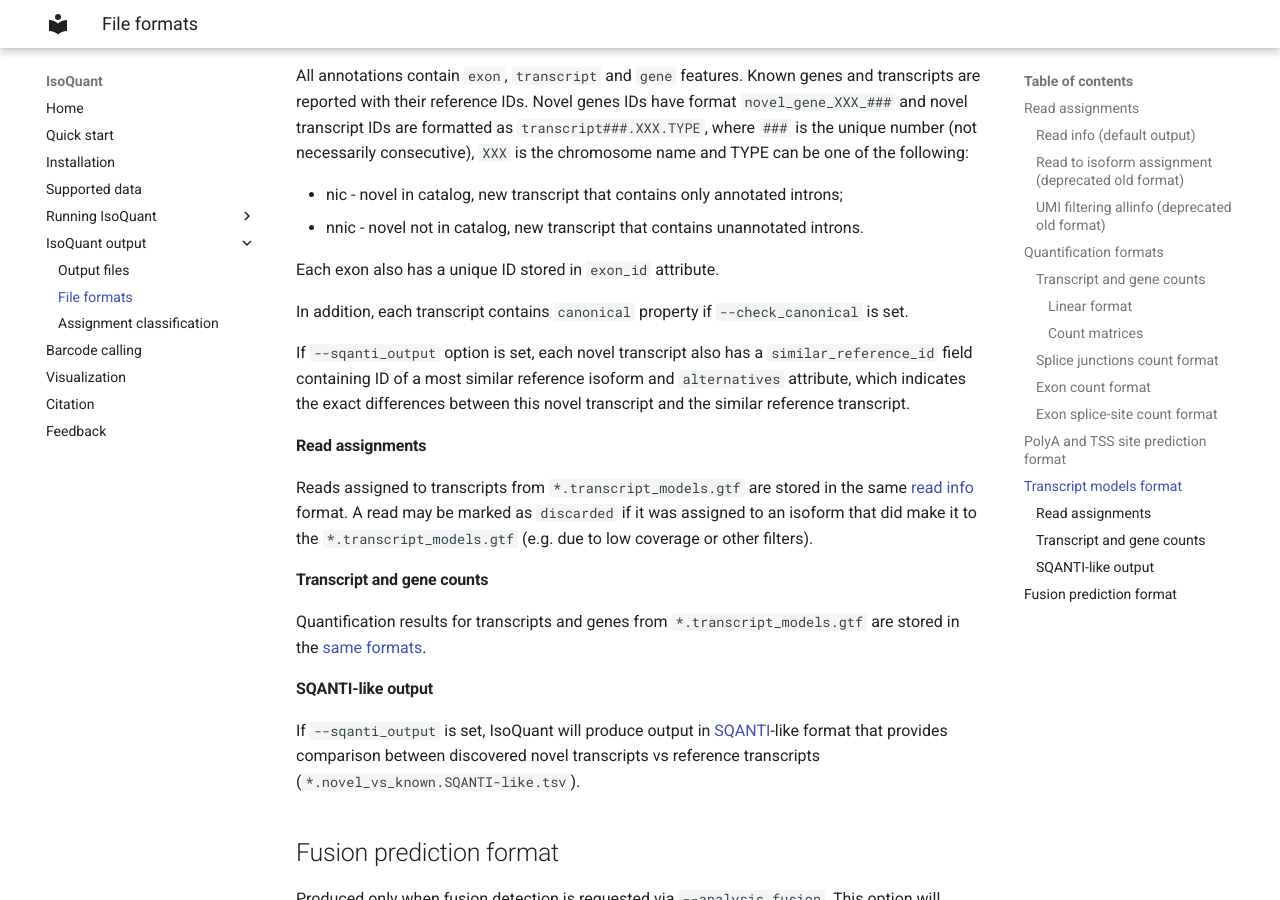
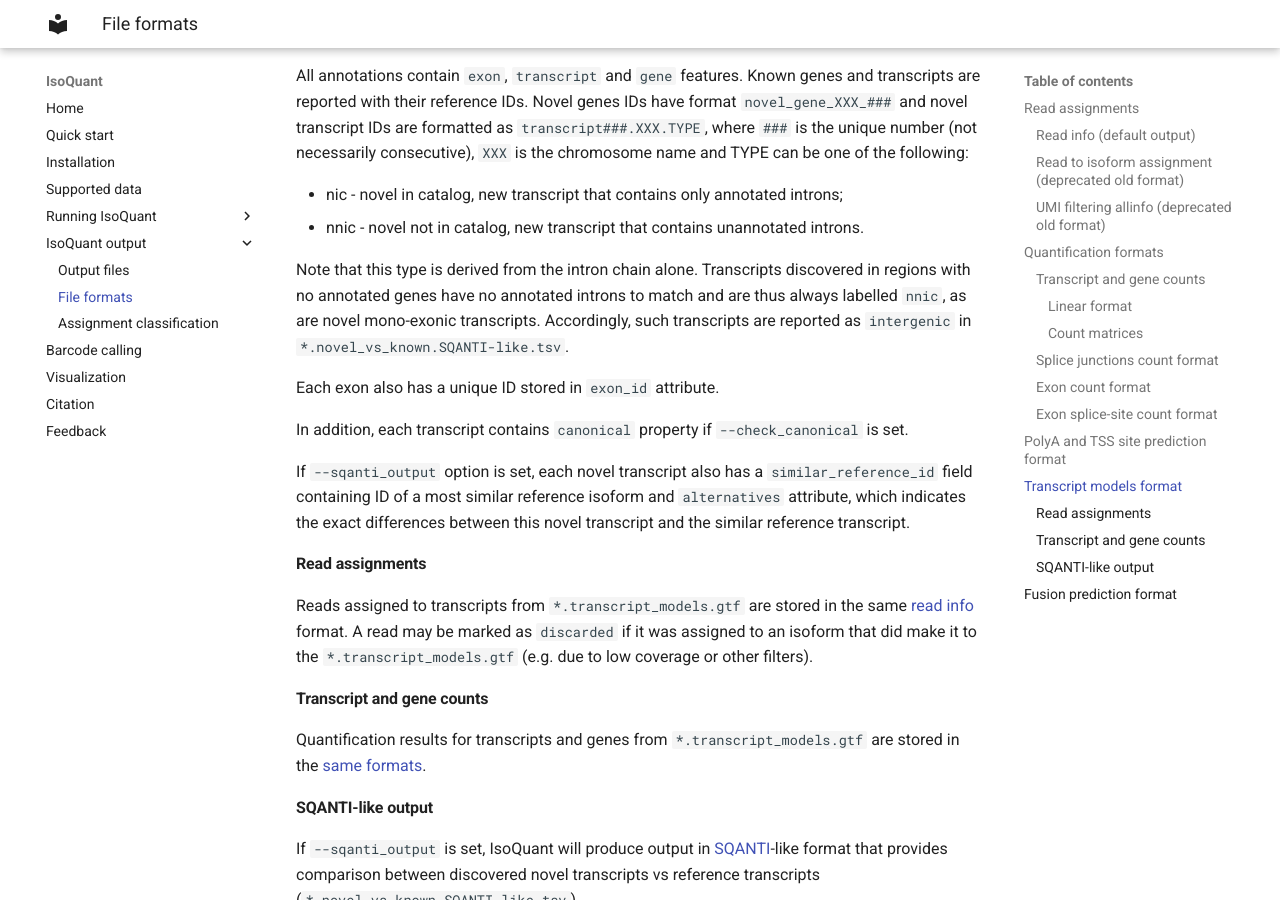
Before and after one commit to ablab/IsoQuant, an MkDocs documentation site: the page built from docs/formats.md, in a window 1280 px wide and 900 px high, scrolled down 9317 px. Built offline with MkDocs 1.6.1 and Material for MkDocs 9.7.7, drawn with Linux system fonts in a browser that asks for light colours.

Commit message:
document that novel transcript type is based on intron chain only (#265)

```diff
--- a/docs/formats.md
+++ b/docs/formats.md
@@ -301,6 +301,11 @@
 * nic - novel in catalog, new transcript that contains only annotated introns;
 * nnic - novel not in catalog, new transcript that contains unannotated introns.
 
+Note that this type is derived from the intron chain alone. Transcripts discovered in regions
+with no annotated genes have no annotated introns to match and are thus always labelled `nnic`,
+as are novel mono-exonic transcripts. Accordingly, such transcripts are reported as `intergenic`
+in `*.novel_vs_known.SQANTI-like.tsv`.
+
 Each exon also has a unique ID stored in `exon_id` attribute.
 
 In addition, each transcript contains `canonical` property if `--check_canonical` is set.
```
